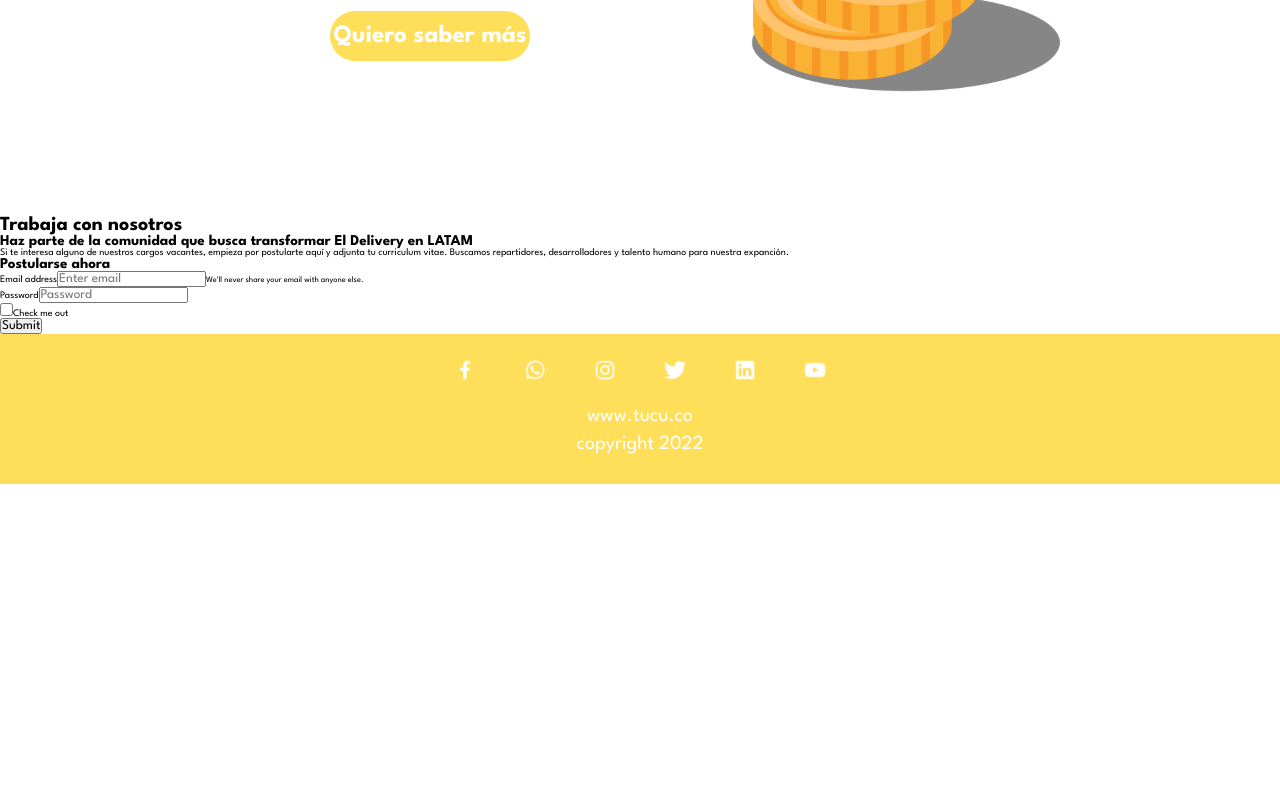
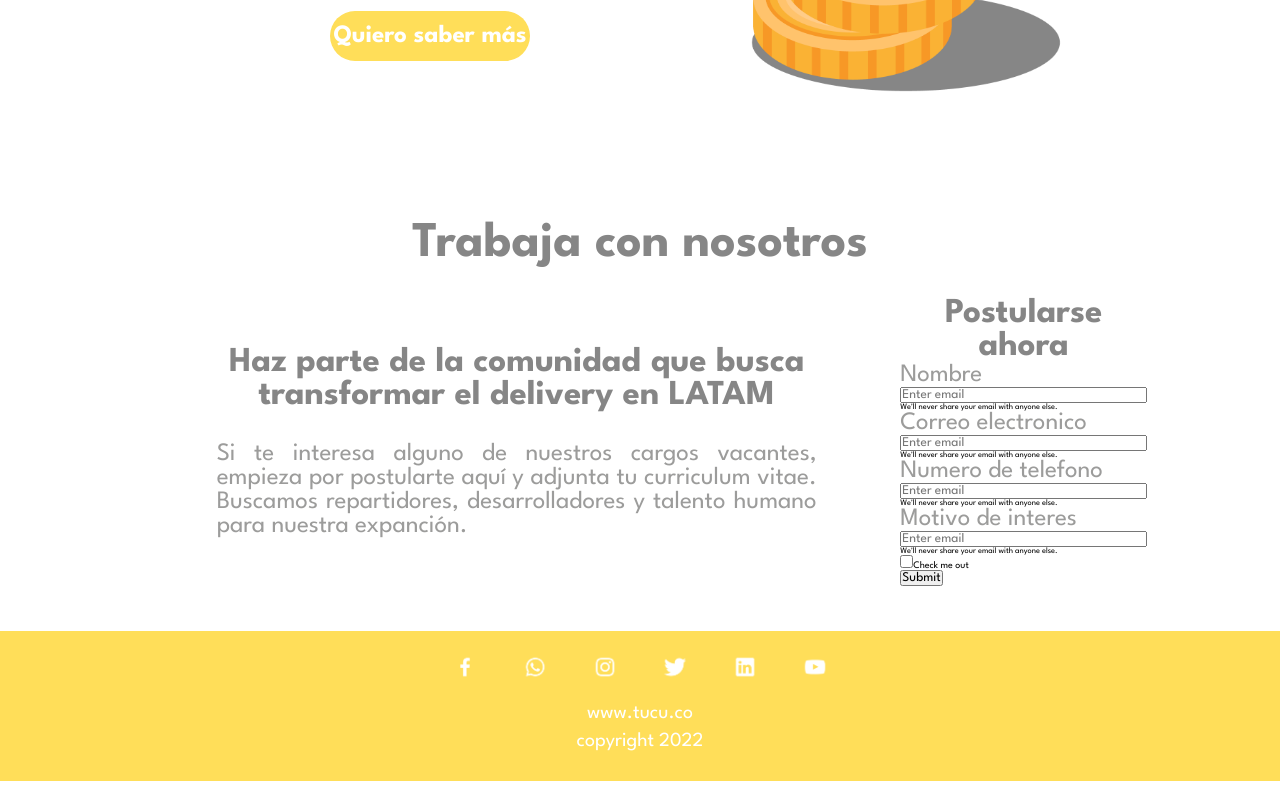
Before and after one commit to JeisonRuiz1/LandingPage-Tucu, a React (Create React App) app: page / in a window 1280 px wide. Shown: the part 5184-5984 px from the top of the page. Before the commit the page ends 5687 px from the top, so only its background shows below. Built offline with nearby package versions, Linux system fonts and the light colour scheme.

Commit message:
[AJUST 1/2] FORM CONTACT

```diff
--- a/src/components/Contact.jsx
+++ /dev/null
@@ -1,41 +0,0 @@
-import React from 'react';
-
-
-const Contact = () => {
-    return (
-        <div className='contact'>
-            <div className='contact-tittle'>
-                <h1>Trabaja con nosotros</h1>
-            </div>
-            <div className='contact-content'>
-                <div className='contact-content_info'>
-                    <h2>Haz parte de la comunidad que busca transformar El Delivery en LATAM</h2>
-                    <p>Si te interesa alguno de nuestros cargos vacantes, empieza por postularte aquí y adjunta tu curriculum vitae.
-                        Buscamos repartidores, desarrolladores y talento humano para nuestra expanción. </p>
-                </div>
-                <div className='contact-content_form'>
-                    <h2>Postularse ahora</h2>
-                    <form>
-                        <div className="form-group">
-                            <label for="exampleInputEmail1">Email address</label>
-                            <input type="email" className="form-control" id="exampleInputEmail1" aria-describedby="emailHelp" placeholder="Enter email"/>
-                                <small id="emailHelp" className="form-text text-muted">We'll never share your email with anyone else.</small>
-                        </div>
-                        <div className="form-group">
-                            <label for="exampleInputPassword1">Password</label>
-                            <input type="password" className="form-control" id="exampleInputPassword1" placeholder="Password"/>
-                        </div>
-                        <div className="form-check">
-                            <input type="checkbox" className="form-check-input" id="exampleCheck1"/>
-                                <label className="form-check-label" for="exampleCheck1">Check me out</label>
-                        </div>
-                        <button type="submit" className="btn btn-primary">Submit</button>
-                    </form>
-                </div>
-            </div>
-        </div>
-    )
-}
-
-
-export default Contact;
--- /dev/null
+++ b/src/containers/Contact.jsx
@@ -0,0 +1,59 @@
+import React from 'react';
+import './styles/Contact.scss';
+
+const Contact = () => {
+    return (
+        <div className='contact'>
+            <div className='contact-component'>
+                <div className='contact-tittle'>
+                    <h1>Trabaja con nosotros</h1>
+                </div>
+                <div className='contact-content'>
+                    <div className='contact-content_info'>
+                        <h2>Haz parte de la comunidad que busca transformar el delivery en LATAM</h2>
+                        <p>Si te interesa alguno de nuestros cargos vacantes, empieza por postularte aquí y adjunta tu curriculum vitae.
+                            Buscamos repartidores, desarrolladores y talento humano para nuestra expanción. </p>
+                    </div>
+                    <div className='contact-content_form'>
+                        <h2>Postularse ahora</h2>
+                        <form>
+                            <div className="form-group">
+                                <label for="nameUser">Nombre</label>
+                                <input type="email" className="form-control" id="exampleInputEmail1" aria-describedby="emailHelp" placeholder="Enter email" />
+                                <small id="emailHelp" className="form-text text-muted">We'll never share your email with anyone else.</small>
+                            </div>
+
+                            <div className="form-group">
+                                <label for="exampleInputEmail1">Correo electronico</label>
+                                <input type="email" className="form-control" id="exampleInputEmail1" aria-describedby="emailHelp" placeholder="Enter email" />
+                                <small id="emailHelp" className="form-text text-muted">We'll never share your email with anyone else.</small>
+                            </div>
+
+                            <div className="form-group">
+                                <label for="exampleInputEmail1">Numero de telefono</label>
+                                <input type="email" className="form-control" id="exampleInputEmail1" aria-describedby="emailHelp" placeholder="Enter email" />
+                                <small id="emailHelp" className="form-text text-muted">We'll never share your email with anyone else.</small>
+                            </div>
+
+                            <div className="form-group">
+                                <label for="exampleInputEmail1">Motivo de interes</label>
+                                <input type="email" className="form-control" id="exampleInputEmail1" aria-describedby="emailHelp" placeholder="Enter email" />
+                                <small id="emailHelp" className="form-text text-muted">We'll never share your email with anyone else.</small>
+                            </div>
+
+                            <div className="form-check">
+                                <input type="checkbox" className="form-check-input" id="exampleCheck1" />
+                                <label className="form-check-label" for="exampleCheck1">Check me out</label>
+                            </div>
+                            <button type="submit" className="btn btn-primary">Submit</button>
+                        </form>
+                    </div>
+                </div>
+            </div>
+
+        </div>
+    )
+}
+
+
+export default Contact;
--- /dev/null
+++ b/src/containers/styles/Contact.scss
@@ -0,0 +1,71 @@
+@import '/src/styles/vars';
+
+
+.contact{
+    display: flex;
+    align-items: center;
+    justify-content: center;
+    flex-direction: column;
+}
+
+.contact-component{
+    width: 80%;
+    border: 0.5rem solid white;
+    border-radius: 4rem;
+    margin-bottom: 4rem;
+}
+
+.contact-content{
+    display: flex;
+    flex-direction: row;
+}
+
+.contact-tittle h1{
+    text-align: center;
+    font-size: var(--lg);
+    color: var(--gray-tittle);
+}
+
+.contact-content_info {
+    display: flex;
+    flex-direction: column;
+    justify-content: center;
+    align-items: center;
+    width: 80rem;
+}
+
+.contact-content_info h2{
+    color: var(--gray-tittle);
+    font-size: var(--md);
+    padding-top: 3rem;
+    text-align: center;
+}
+
+.contact-content_info p{
+    color: var(--gray-text);
+    padding-top: 3rem;
+    text-align: justify;
+    width: 60rem;
+    font-size: var(--sm);
+}
+
+.contact-content_form{
+    padding-top: 3rem;
+}
+
+.contact-content_form h2{
+    color: var(--gray-tittle);
+    font-size: var(--md);
+    text-align: center;
+}
+
+
+.form-group{
+    display: flex;
+    flex-direction: column;
+}
+
+.form-group label{
+    color: var(--gray-text);
+    font-size: var(--sm);
+}
--- a/src/pages/Home.jsx
+++ b/src/pages/Home.jsx
@@ -9,7 +9,7 @@ import Footer from "../components/Footer";
 import eligenIMG from '../icons/eligenIMG.png';
 import repartidorIMG from '../icons/repartidorIMG.png';
 import tarifasIMG from '../icons/tarifasIMG.png';
-import Contact from "../components/Contact";
+import Contact from "../containers/Contact";
 
 const Home = () => {
     return (
```
